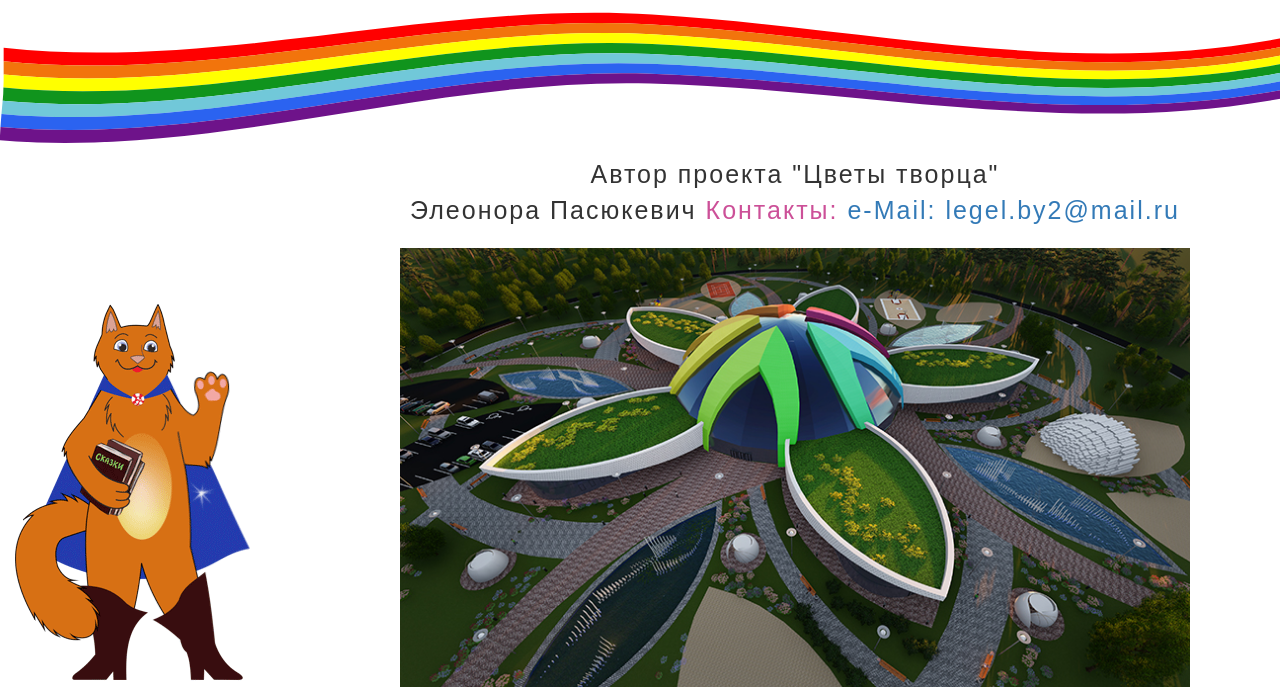
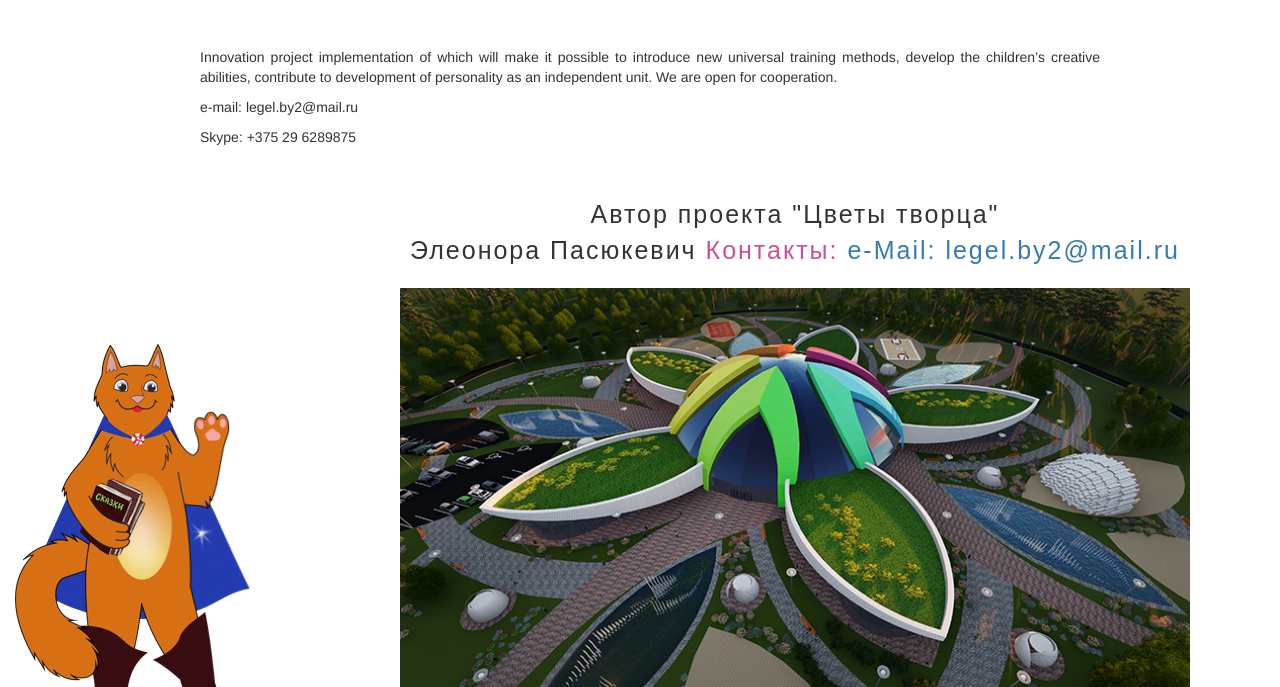
Before and after one commit to StolpnerA/Lesik, a plain HTML site: page index.html in a window 1280 px wide. Shown: the part 113-800 px from the top of the page. Drawn offline with nearby package versions, Linux system fonts and the light colour scheme.

Commit message:
add pic and edit html

```diff
--- a/css/style.css
+++ b/css/style.css
@@ -94,7 +94,11 @@ body {
 .content {
     padding-top: 110px;
 }
-
+.descriptionMain {
+    margin: 50px 200px 50px 200px;
+    width: auto;
+    text-align: justify;
+}
 .rainbow img {
     margin-left: -150px;
     width: 1600px;
--- a/index.html
+++ b/index.html
@@ -78,7 +78,18 @@
     </div>
     <div class="content">
         <div class="main">
-            <div class="rainbow"><img src="img/rainbow-1.svg" height="160" alt="legel"></div>
+            <div class="rainbow">
+                <div class="descriptionMain">
+                    <p>
+                        Innovation project implementation of which will make it possible to introduce new universal training
+                        methods, develop the children’s creative abilities, contribute to development of personality as an
+                        independent unit. We are open for cooperation.
+                    </p>
+                    <p> e-mail: legel.by2@mail.ru </p>
+                    <p>Skype: +375 29 6289875</p>
+                </div>
+                <!--<img src="img/rainbow-1.svg" height="160" alt="legel">-->
+            </div>
             <div class="mainPage">
                 <div class="mainCat"><img src="img/mainCat.gif" width="400" height="400" alt="legel"></div>
                 <div class="mainInfo">
@@ -95,7 +106,7 @@
                                 <div>Узнать<br>подробнее</div>
                             </div>
                         </a>
-                            <div><img src="img/L_6.1.jpg" width="790" height="445" alt="legel"></div>
+                        <div><img src="img/L_6.1.jpg" width="790" height="445" alt="legel"></div>
                     </div>
                 </div>
             </div>
```
Also changed, not shown: 2 other files.
